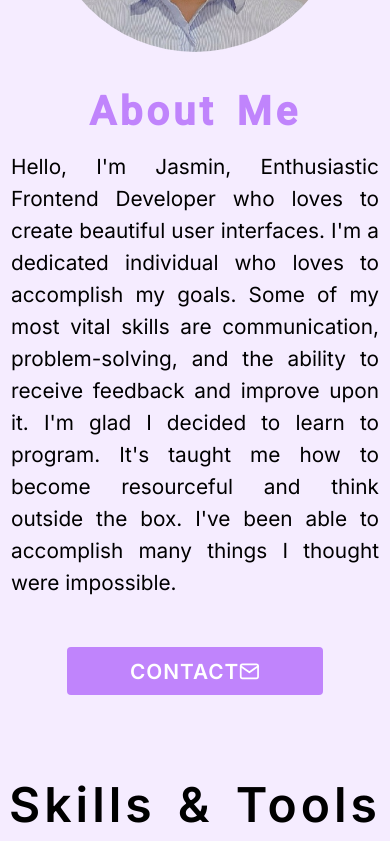
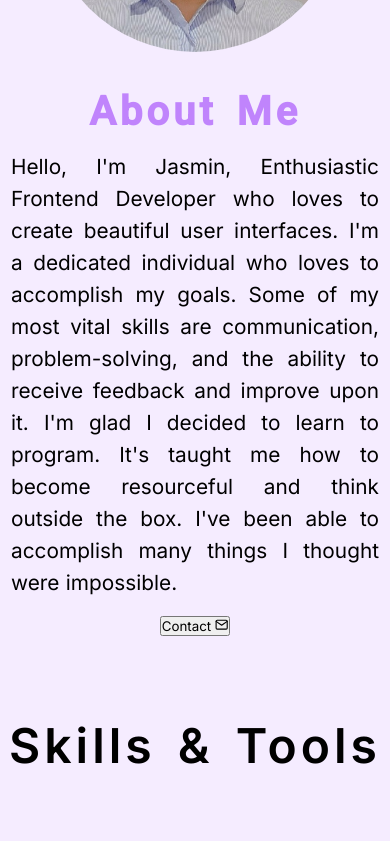
Before and after one commit to Jasminvillatoro/Jasmin-Portfolio, a React (Create React App) app: page / in a window 390 px wide. Shown: the part 1156-1997 px from the top of the page. Built offline with nearby package versions, Linux system fonts and the light colour scheme.

Commit message:
About section style changes

```diff
--- a/src/styles.css
+++ b/src/styles.css
@@ -3,6 +3,10 @@
   margin: 0;
   padding: 0;
   font-family: 'Inter', sans-serif;
+}
+
+html {
+  scroll-behavior: smooth;
 }
 
 /* Header styles */
@@ -60,6 +64,25 @@ nav {
   display: none;
 }
 
+.contact-btn-nav {
+  height: 2.6rem;
+  width: 10rem;
+  border: none;
+  border-radius: 4px;
+  background-color: #c084fc;
+  display: flex;
+  justify-content: center;
+  align-items: center;
+  color: #fff;
+  font-size: 1.3rem;
+  font-weight: 600;
+  letter-spacing: 1px;
+  text-transform: uppercase;
+}
+
+.contact-btn-nav:hover {
+  background-color: #c471ed;
+}
 /* Hero section */
 
 .hero--cnt {
@@ -131,6 +154,9 @@ nav {
 }
 
 .about--text-cnt {
+  display: flex;
+  flex-direction: column;
+  align-items: center;
   max-width: 600px;
   min-width: 400px;
 }
@@ -146,17 +172,17 @@ nav {
 }
 
 .about-p {
-  letter-spacing: 2px;
-  line-height: 2rem;
+  text-align: justify;
+  line-height: 2.2rem;
   font-size: 1.4rem;
-  word-spacing: 2px;
+  word-spacing: 0.6px;
   font-weight: 400;
   margin-bottom: 1rem;
 }
 
-.contact-btn {
-  height: 2.6rem;
-  width: 10rem;
+.contact-btn-about {
+  height: 3rem;
+  width: 16rem;
   border: none;
   border-radius: 4px;
   background-color: #c084fc;
@@ -168,9 +194,10 @@ nav {
   font-weight: 600;
   letter-spacing: 1px;
   text-transform: uppercase;
+  margin: 2rem 0 0 0;
 }
 
-.contact-btn:hover {
+.contact-btn-about:hover {
   background-color: #c471ed;
 }
 
@@ -436,6 +463,8 @@ footer {
     font-size: 3.5rem;
   }
 
+  /* About section */
+
   .about-img-cnt {
     margin-right: 0;
   }
@@ -477,6 +506,7 @@ footer {
     width: 300px;
     height: 100%;
   }
+
   .footer-ul {
     flex-direction: column;
   }
@@ -514,9 +544,6 @@ footer {
 
   .about--text-cnt {
     padding: 1rem;
-    display: flex;
-    flex-direction: column;
-    align-items: center;
   }
 
   .about--text-cnt h1 {
@@ -526,16 +553,8 @@ footer {
   }
 
   .about-p {
-    text-align: justify;
     font-size: 1.3rem;
-    word-spacing: 0;
-    letter-spacing: 0;
-  }
-
-  .contact-btn {
-    margin: 2rem 0 0 0;
-    height: 3rem;
-    width: 16rem;
+    line-height: 2rem;
   }
 
   .skills-section h1 {
```
